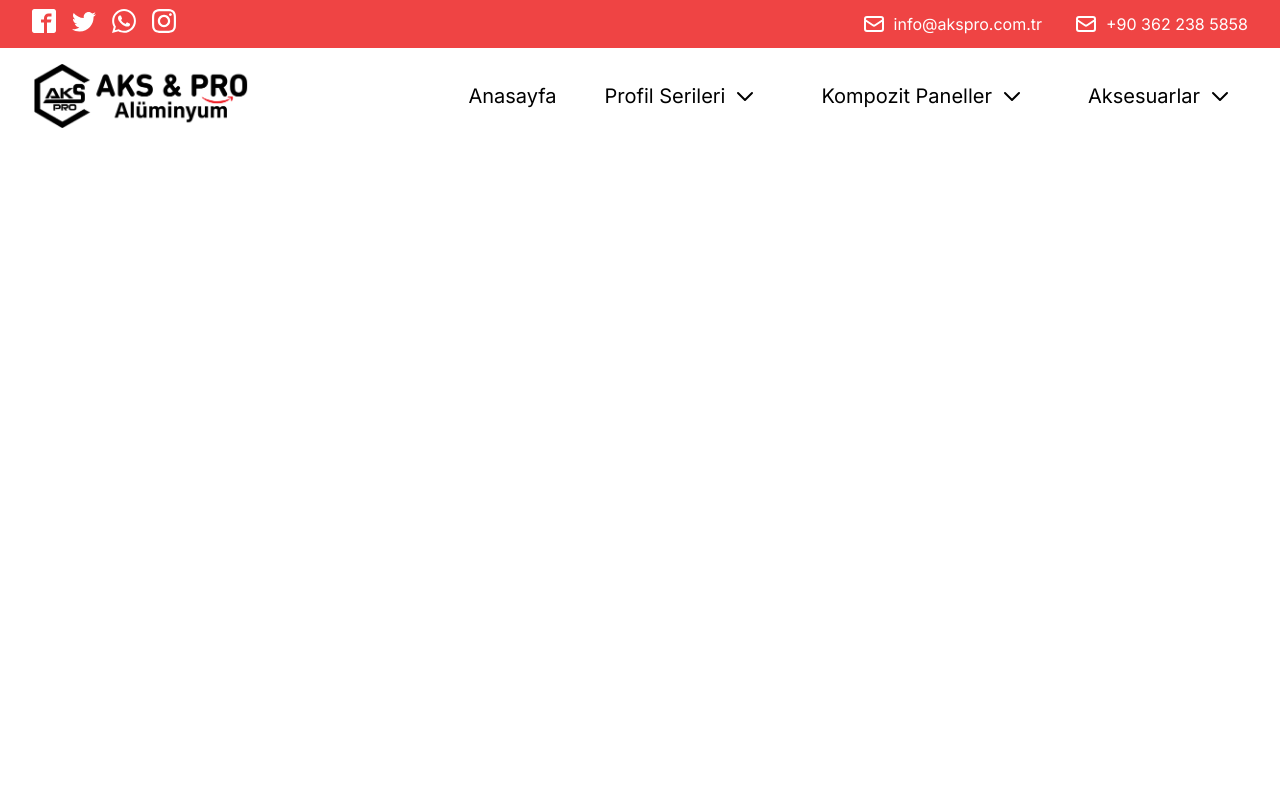
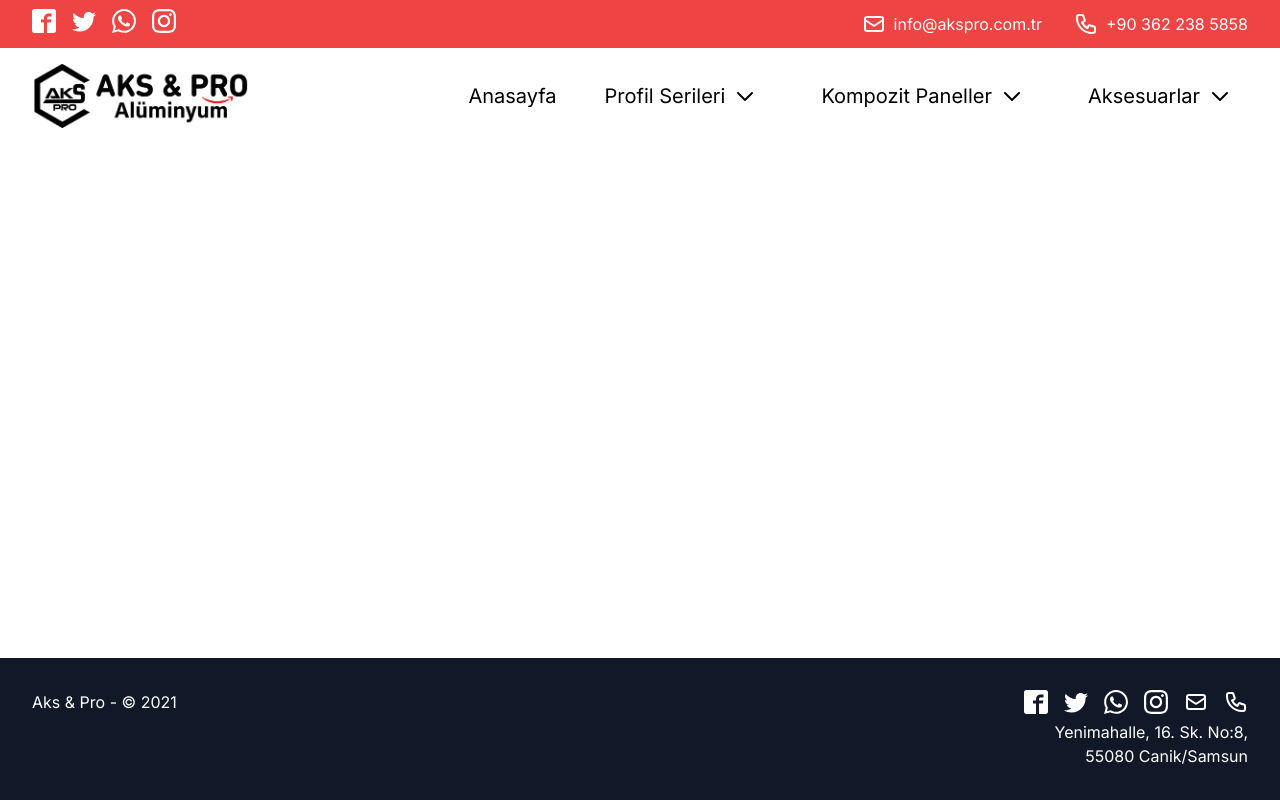
Before and after one commit to Enes5519/AksPro, a Next.js app: page / in a window 1280 px wide. Built offline with nearby package versions, Linux system fonts and the light colour scheme.

Commit message:
feat: add footer

```diff
--- /dev/null
+++ b/src/components/core/Footer.js
@@ -0,0 +1,35 @@
+import Image from 'next/image';
+
+const Footer = () => (
+  <footer className="bg-gray-900 py-8">
+    <div className="container text-white flex justify-between items-start text-right">
+      <span>Aks &amp; Pro - &copy; 2021</span>
+      <div>
+        <div className="flex items-center gap-4">
+          <a href="https://www.facebook.com/AksPro55/" target="_blank" rel="noreferrer">
+            <Image src="/icons/facebook.svg" alt="Facebook Logo" width={24} height={24} />
+          </a>
+          <a href="https://twitter.com/AksPro55" target="_blank" rel="noreferrer">
+            <Image src="/icons/twitter.svg" alt="Twitter Logo" width={24} height={24} />
+          </a>
+          <a href="https://api.whatsapp.com/send?phone=+905333736155" target="_blank" rel="noreferrer">
+            <Image src="/icons/whatsapp.svg" alt="WhatsApp Logo" width={24} height={24} />
+          </a>
+          <a href="https://www.instagram.com/akspro55/" target="_blank" rel="noreferrer">
+            <Image src="/icons/instagram.svg" alt="Instagram Logo" width={24} height={24} />
+          </a>
+          <a href="mailto:info@akspro.com.tr">
+            <Image src="/icons/mail.svg" alt="Mail Icon" width={24} height={24} />
+          </a>
+          <a href="tel:+903622385858">
+            <Image src="/icons/phone.svg" alt="Phone Icon" width={24} height={24} />
+          </a>
+        </div>
+        <div>Yenimahalle, 16. Sk. No:8,</div>
+        <div>55080 Canik/Samsun</div>
+      </div>
+    </div>
+  </footer>
+);
+
+export default Footer;
--- a/src/components/core/Header/index.js
+++ b/src/components/core/Header/index.js
@@ -26,7 +26,7 @@ const Header = () => (
             <span className="hidden lg:block">info@akspro.com.tr</span>
           </a>
           <a className="flex items-center space-x-2" href="tel:+903622385858">
-            <Image src="/icons/mail.svg" alt="Phone Icon" width={24} height={24} />
+            <Image src="/icons/phone.svg" alt="Phone Icon" width={24} height={24} />
             <span className="hidden lg:block">+90 362 238 5858</span>
           </a>
         </div>
--- a/src/components/core/Layout.js
+++ b/src/components/core/Layout.js
@@ -1,8 +1,13 @@
 import Header from './Header';
+import Footer from './Footer';
 
-const Layout = () => (
-  <div>
+const Layout = ({ children }) => (
+  <div className="flex flex-col min-w-0 min-h-screen">
     <Header />
+    <div className="flex-grow">
+      {children}
+    </div>
+    <Footer />
   </div>
 );
 
```
